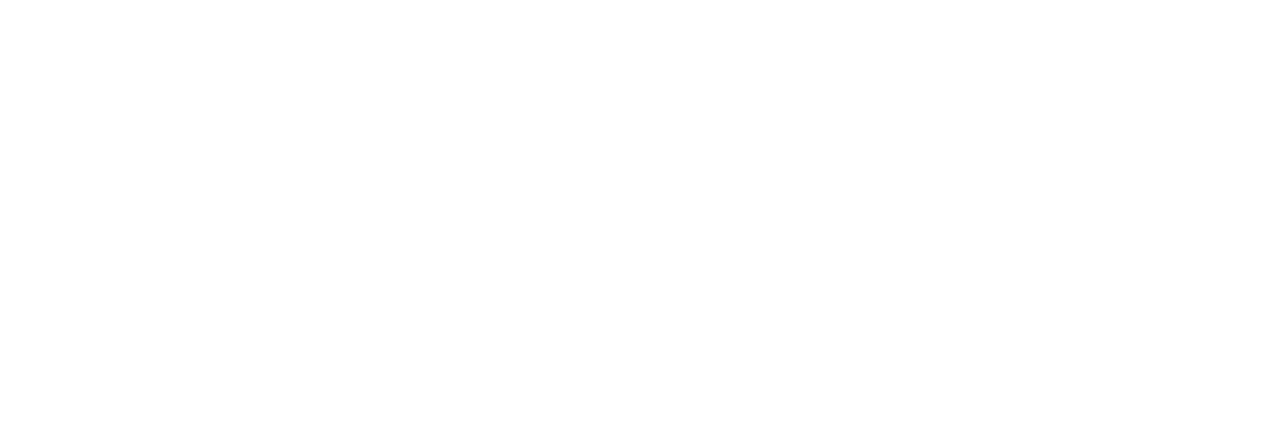
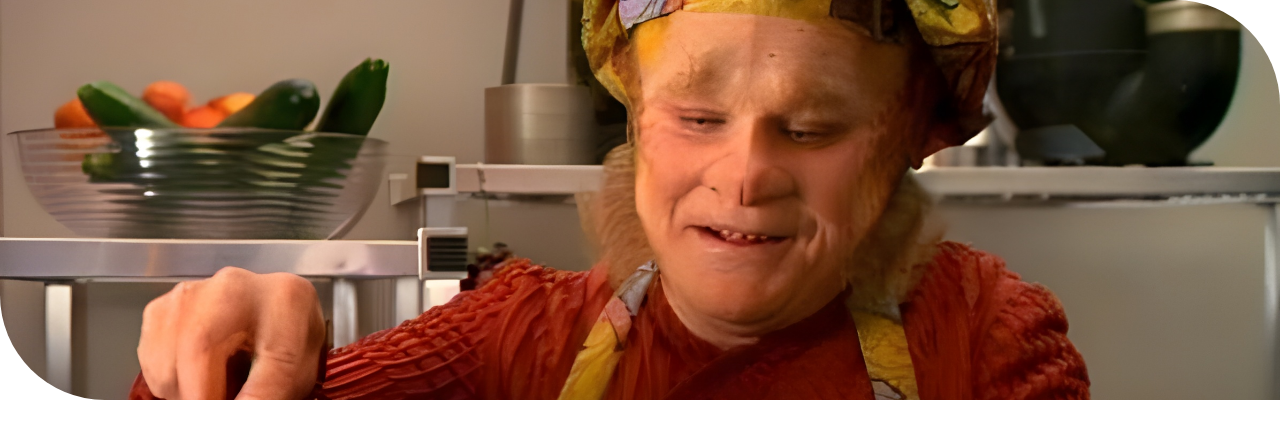
Before and after one commit to Vebriclya/odin-restaurant-page, a website built with webpack: page dist/index.html in a window 1280 px wide. Built offline with nearby package versions, Linux system fonts and the light colour scheme.

Commit message:
Starting to work on index styling

```diff
--- a/src/index.js
+++ b/src/index.js
@@ -1 +1,18 @@
-console.log('testing, testing');
+import './style.css';
+import NeelixHeaderImg from './neelix-header.jpeg';
+
+
+
+function component() {
+    const element = document.createElement('div');
+
+    const NeelixHeader = new Image();
+    NeelixHeader.src = NeelixHeaderImg;
+    NeelixHeader.className = "header-image";
+
+    element.appendChild(NeelixHeader);
+
+    return element;
+}
+
+document.body.appendChild(component());
--- a/src/style.css
+++ b/src/style.css
@@ -0,0 +1,12 @@
+* {
+    margin: 0;
+    padding: 0;
+}
+
+.header-image{
+    width: 100vw;
+    height: 400px;
+    object-fit: cover;
+    object-position: 0 19%;
+    border-radius: 0px 105px 0px 105px;
+}
--- a/webpack.config.js
+++ b/webpack.config.js
@@ -12,6 +12,10 @@ module.exports = {
                 test: /\.css$/i,
                 use: ['style-loader', 'css-loader'],
             },
+            {
+                test: /\.(png|svg|jpg|jpeg|gif)$/i,
+                type: 'asset/resource',
+            },
         ],
     },
 };
```
Also changed, not shown: dist/bundle.js (added), dist/e980ca557087968a1648.jpeg (added), dist/index.html, src/neelix-header.jpeg (added).
